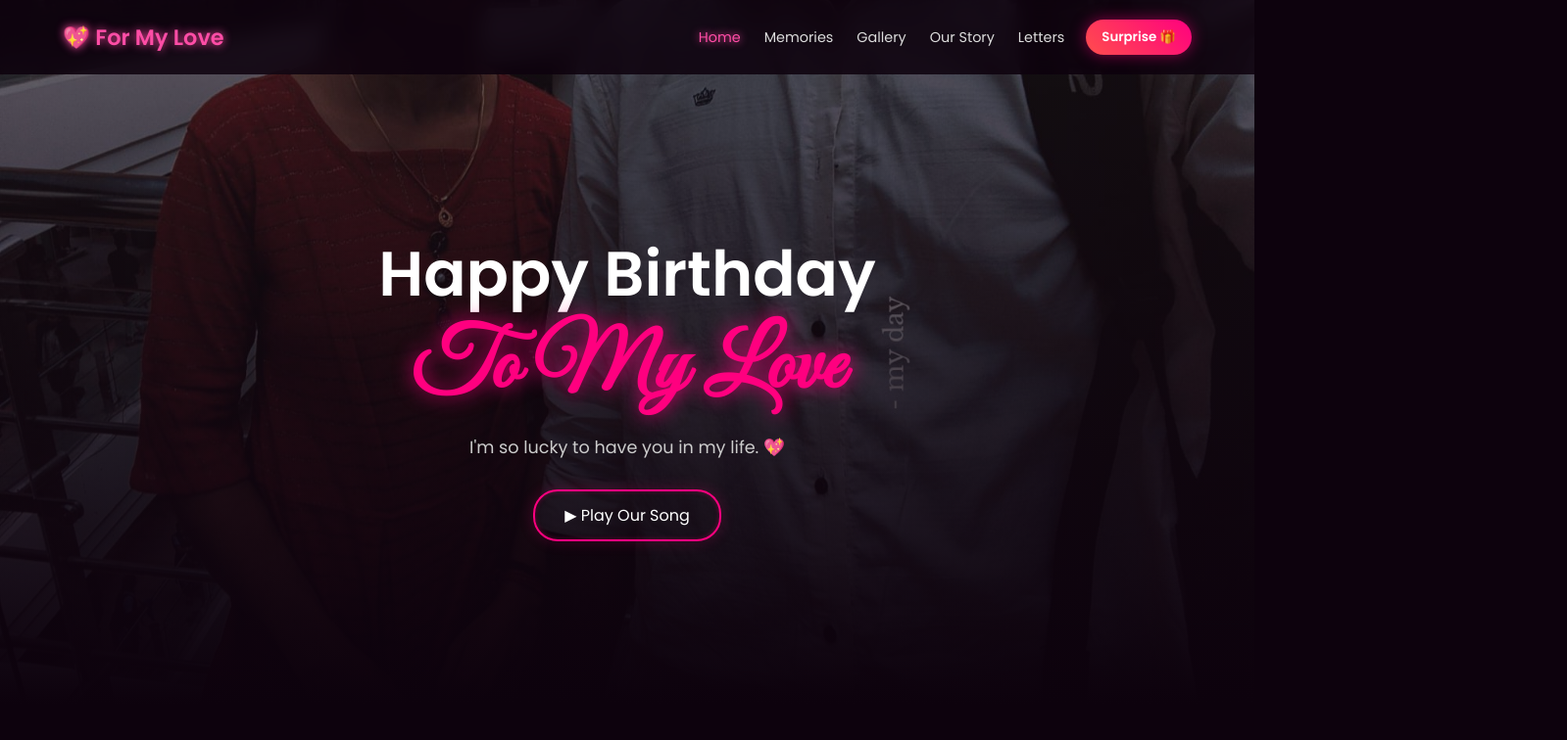
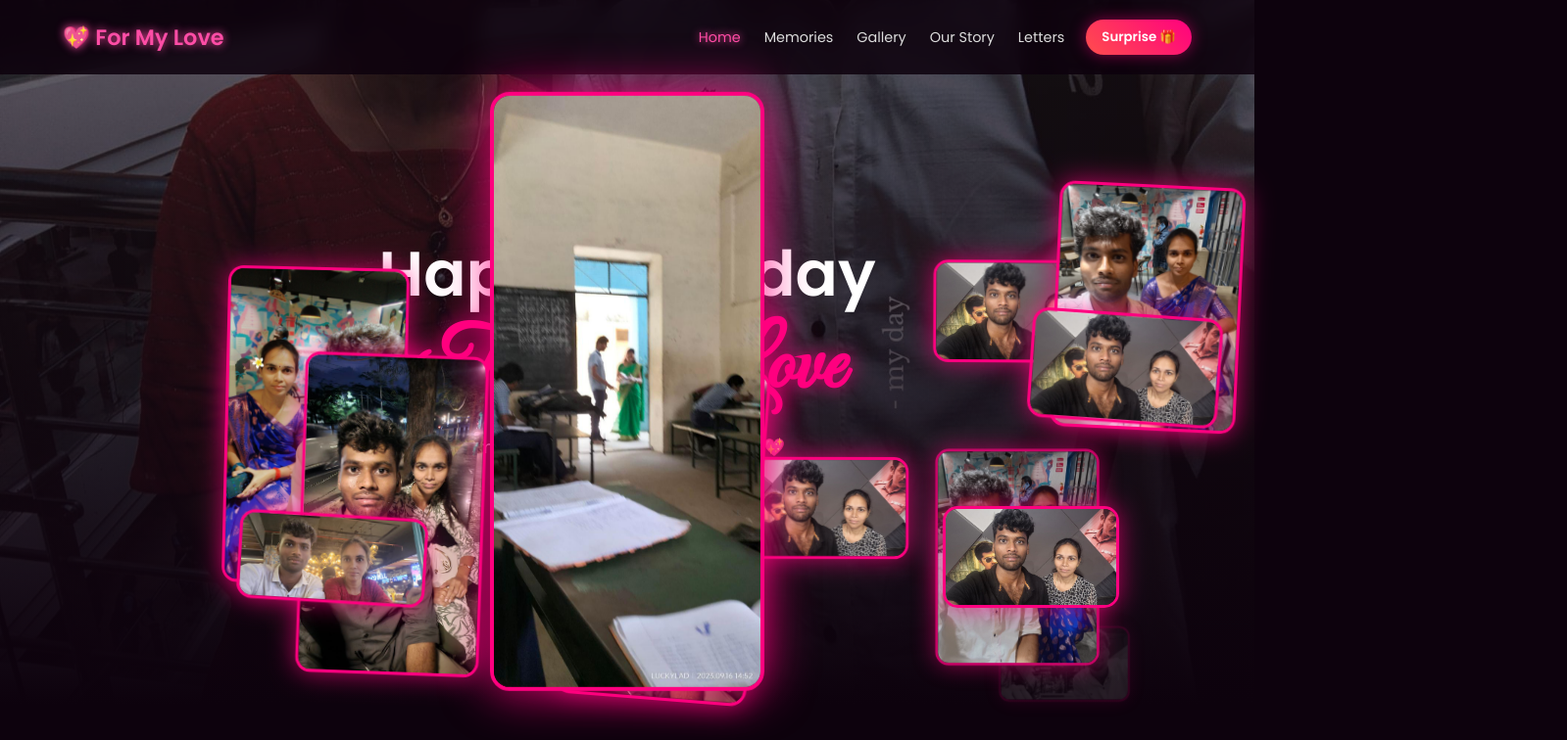
Before and after one commit to afterallthistime0110always-arch/My-First-L--Project, a plain HTML site: page index.html in a window 1280 px wide. Both pictures are taken after a click on the button "Surprise 🎁". Shown: the top 756 px of the page at 98% size, 1599 px wide, since content can reach past the window. Drawn offline with Linux system fonts and the light colour scheme.

Commit message:
Update style.css

```diff
--- a/style.css
+++ b/style.css
@@ -312,3 +312,50 @@ nav a:hover, nav a.active {
         grid-row: span 1 !important;
     }
 }
+
+/* ===================================================
+   Surprise Floating & Standard Static Image Styles
+   =================================================== */
+
+/* 1. Background floating random images style */
+.floating-surprise {
+    position: fixed;
+    width: clamp(110px, 22vw, 180px);
+    height: auto;
+    border-radius: 15px;
+    border: 3px solid #ff007f;
+    box-shadow: 0 0 25px rgba(255, 0, 127, 0.7);
+    z-index: 9999;
+    pointer-events: none;
+    animation: popAndFade 2.5s ease-in-out forwards;
+}
+
+/* 2. Main Standard Static Center photo style */
+.static-surprise-center {
+    position: fixed;
+    top: 50%;
+    left: 50%;
+    transform: translate(-50%, -50%) scale(0);
+    width: clamp(180px, 30vw, 280px); /* Fully responsive matrix scaling */
+    height: auto;
+    border-radius: 20px;
+    border: 4px solid #ff007f;
+    box-shadow: 0 0 50px rgba(255, 0, 127, 0.9);
+    z-index: 10000; /* Floating image-ku mela center layout structural layer */
+    pointer-events: none;
+    transition: opacity 1s ease;
+    animation: zoomInCenter 0.6s cubic-bezier(0.175, 0.885, 0.32, 1.275) forwards;
+}
+
+/* Animations configurations */
+@keyframes popAndFade {
+    0% { transform: scale(0) rotate(-10deg); opacity: 0; }
+    15% { transform: scale(1.1) rotate(5deg); opacity: 1; }
+    85% { transform: scale(1) rotate(0deg); opacity: 1; }
+    100% { transform: scale(0.7) translateY(-50px); opacity: 0; }
+}
+
+@keyframes zoomInCenter {
+    0% { transform: translate(-50%, -50%) scale(0); opacity: 0; }
+    100% { transform: translate(-50%, -50%) scale(1); opacity: 1; }
+}
```
